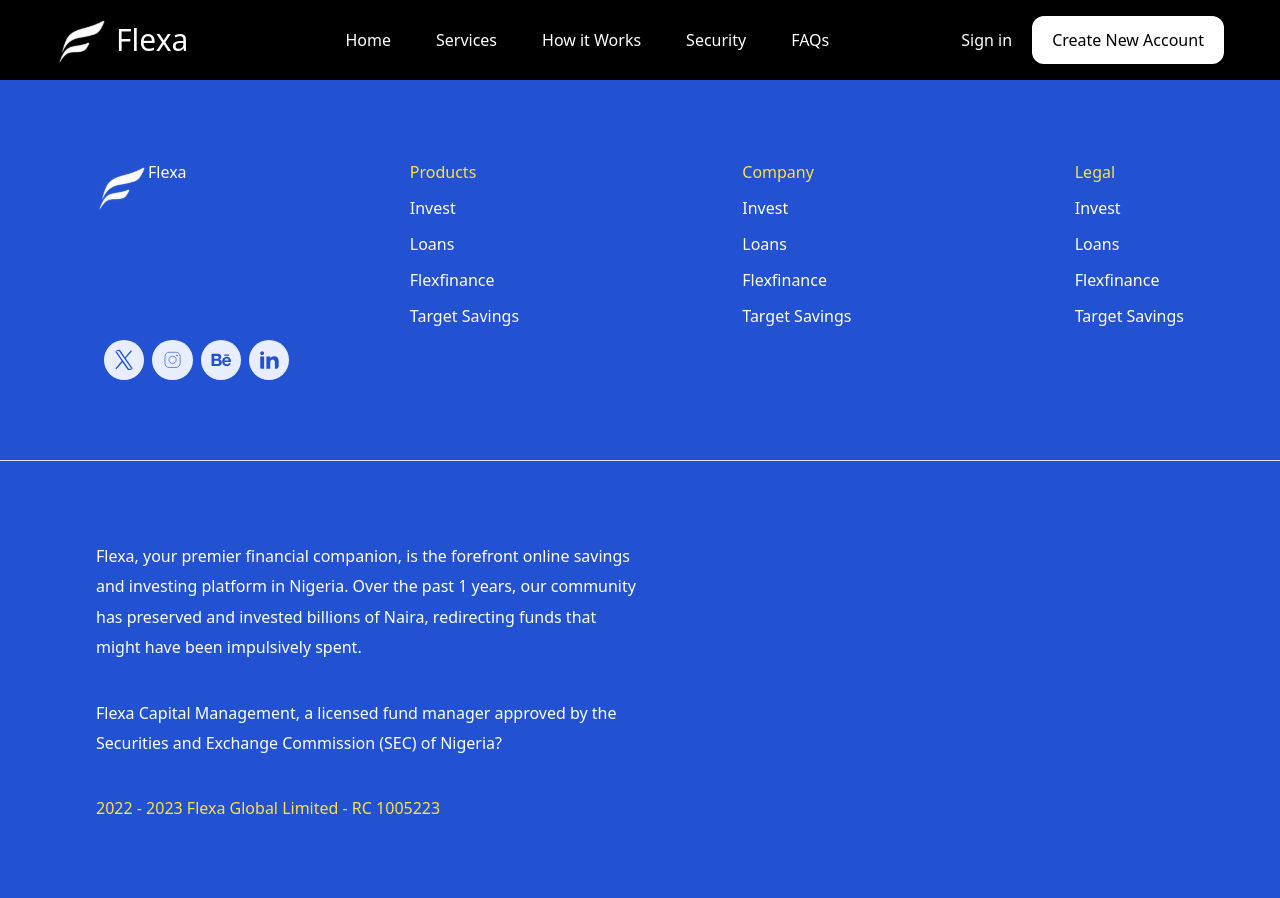
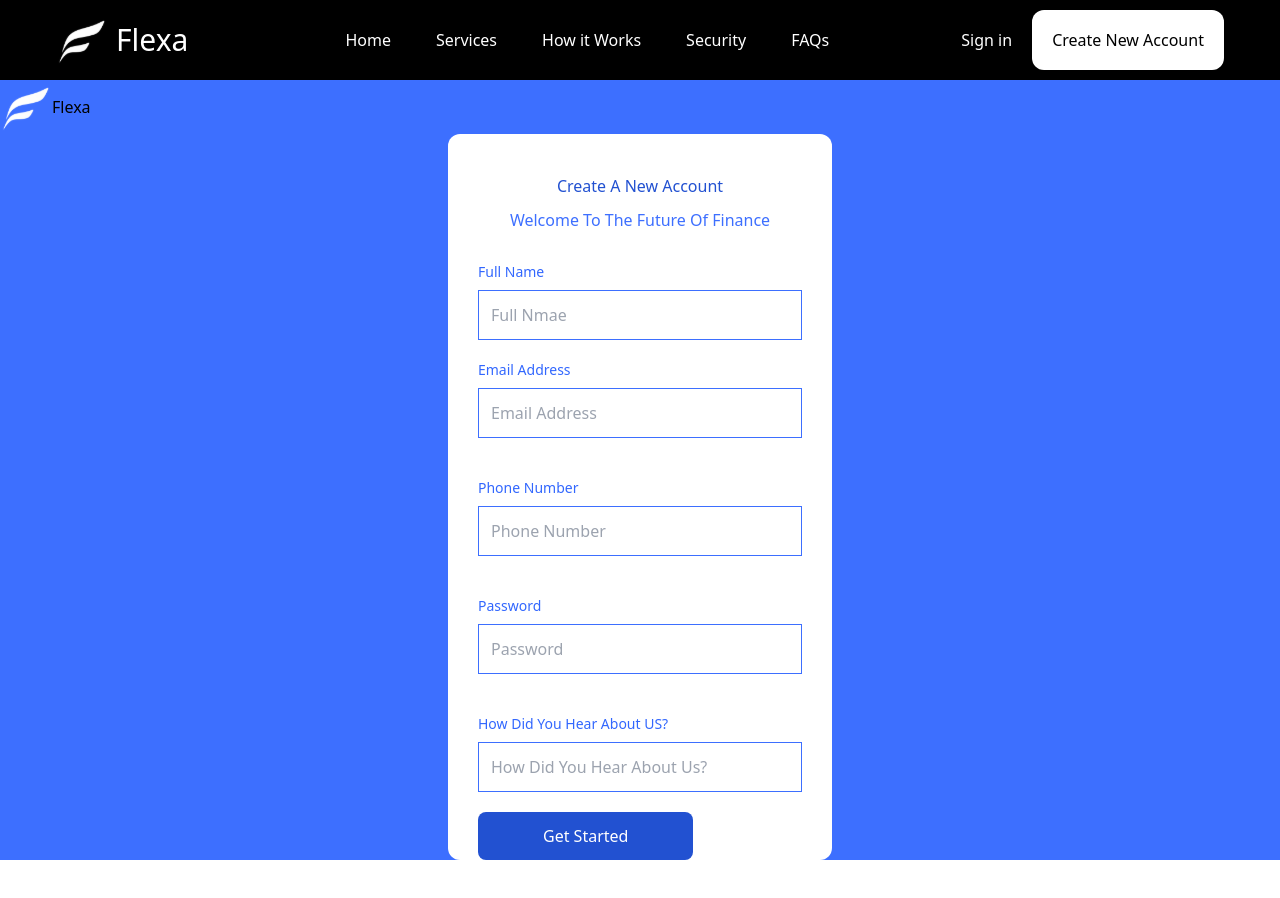
Before and after one commit to GbollySckoky/Flexa-, a React (Vite) app: page /create in a window 1280 px wide. Shown: the top 898 px of the page. After the commit the page ends 860 px from the top, so only its background shows below. Built offline with nearby package versions, Linux system fonts and the light colour scheme.

Commit message:
Flexa_Project

```diff
--- a/package.json
+++ b/package.json
@@ -12,6 +12,7 @@
   "dependencies": {
     "react": "^18.2.0",
     "react-dom": "^18.2.0",
+    "react-fast-marquee": "^1.6.2",
     "react-icons": "^4.12.0",
     "react-router": "^6.21.1",
     "react-router-dom": "^6.21.1"
--- a/src/App.jsx
+++ b/src/App.jsx
@@ -2,7 +2,8 @@ import React from "react";
 import Header from "./components/Header/Header";
 import { BrowserRouter, Route, Routes } from "react-router-dom";
 import Hero from "./components/Home/Hero";
-import Footer from "./components/Footer/Footer";
+// import Footer from "./components/Footer/Footer";
+import Signup from "./components/Signup/Signup";
 
 const App = () => {
   return (
@@ -11,8 +12,8 @@ const App = () => {
         <Header />
         <Routes>
           <Route path="/" element={<Hero />}/>
+          <Route path="/create" element={<Signup />}/>
         </Routes>
-        <Footer />
       </BrowserRouter>
     </React.Fragment>
   );
--- a/src/components/Footer/Footer.jsx
+++ b/src/components/Footer/Footer.jsx
@@ -9,9 +9,9 @@ const Footer = () => {
     <section className="bg-Blue text-white py-[80px]">
       <div id="container">
         <div className="flex justify-between">
-          <div className=" flex items-start ">
-            <img src={logo} alt="" />
-            <h1>Flexa</h1>
+          <div className=" flex items-start text-4xl">
+            <img src={logo} alt="logo" />
+            <h1 className="font-medium pl-4">Flexa</h1>
           </div>
           {/* PRODUCT */}
           <nav>
@@ -75,15 +75,31 @@ const Footer = () => {
 
         {/* MEDIAS */}
         <div className=" flex pb-[80px]">
-          <img src={twitter} alt="" className="bg-grey rounded-full p-2 ml-2 cursor-pointer" />
-          <img src={ig} alt="" className="bg-grey rounded-full p-2 ml-2 cursor-pointer" />
-          <img src={behance} alt="" className="bg-grey rounded-full p-2 ml-2 cursor-pointer" />
-          <img src={linkden} alt="" className="bg-grey rounded-full p-2 ml-2 cursor-pointer" />
+          <img
+            src={twitter}
+            alt=""
+            className="bg-grey rounded-full p-2 ml-2 cursor-pointer"
+          />
+          <img
+            src={ig}
+            alt=""
+            className="bg-grey rounded-full p-2 ml-2 cursor-pointer"
+          />
+          <img
+            src={behance}
+            alt=""
+            className="bg-grey rounded-full p-2 ml-2 cursor-pointer"
+          />
+          <img
+            src={linkden}
+            alt=""
+            className="bg-grey rounded-full p-2 ml-2 cursor-pointer"
+          />
         </div>
       </div>
       <hr />
       <div id="container" className="flex ">
-      <div  className="pt-[80px] w-[50%] leading-[1.9rem]">
+        <div className="pt-[80px] w-[50%] leading-[1.9rem]">
           <p className="pb-[35px]">
             Flexa, your premier financial companion, is the forefront online
             savings and investing platform in Nigeria. Over the past 1 years,
@@ -98,11 +114,8 @@ const Footer = () => {
             2022 - 2023 Flexa Global Limited - RC 1005223
           </p>
         </div>
-        <div>
-
-        </div>
+        <div></div>
       </div>
-
     </section>
   );
 };
--- a/src/components/Header/Header.jsx
+++ b/src/components/Header/Header.jsx
@@ -2,7 +2,8 @@ import svg from "../../assets/image 20.svg";
 import { Link } from "react-router-dom";
 const Header = () => {
   return (
-    <div className="flex justify-around items-center bg-dark py-[13px] text-white">
+    <div>
+      <main className="flex justify-around items-center bg-dark py-[13px] text-white">
         <div className="flex items-center">
           <img src={svg} alt="" />
           <h1 className="text-3xl font-medium pl-2">Flexa</h1>
@@ -40,10 +41,14 @@ const Header = () => {
           <Link className="px-5" to={"#"}>
             Sign in
           </Link>
-        <button className="px-5 bg-white text-dark py-[12px] rounded-xl">
+          <Link
+            to={"/create"}
+            className="px-5  bg-white text-dark py-[19px] rounded-xl"
+          >
             Create New Account
-        </button>
+          </Link>
         </div>
+      </main>
     </div>
   );
 };
--- a/src/components/Home/Display.jsx
+++ b/src/components/Home/Display.jsx
@@ -4,18 +4,23 @@ import ibm from "../../assets/Vector.svg";
 import spotify from "../../assets/ic_baseline-shopify.svg";
 import prime from "../../assets/image 22.svg";
 import pixi from "../../assets/image 23.svg";
+import Footer from "../../components/Footer/Footer"
 const Display = () => {
+
   return (
-    <section  className="media bg-white py-[25px]  mt-[50px]">
+    <>
+    <section  className="media bg-white flex">
       <div id="container" className="box flex justify-between">
-        <img src={master} alt="" />
-        <img src={visa} alt="" />
-        <img src={ibm} alt="" />
-        <img src={spotify} alt="" />
-        <img src={prime} alt="" />
-        <img src={pixi} alt="" />
+        <img src={master} alt="masterCard" />
+        <img src={visa} alt="visa" />
+        <img src={ibm} alt="ibm" />
+        <img src={spotify} alt="spotify" />
+        <img src={prime} alt="prime" />
+        <img src={pixi} alt="pixi" />
       </div>
     </section>
+    <Footer />
+    </>
   );
 };
 
--- a/src/components/Home/Features.jsx
+++ b/src/components/Home/Features.jsx
@@ -46,7 +46,7 @@ const Features = () => {
                 id="imgs"
                 className=" bg-lightBlue h-[470px] rounded-full w-[500px] mx-auto "
               >
-                <img className="w-[390px] m-auto" src={img8} alt="" />
+                <img className=" m-auto" src={img8} alt="" />
               </div>
             </div>
           </div>
@@ -87,7 +87,7 @@ const Features = () => {
                 id="imgs"
                 className=" bg-lightBlue h-[470px] rounded-full w-[500px] mx-auto "
               >
-                <img className="w-[240px] m-auto" src={rectangle} alt="" />
+                <img className="m-auto" src={rectangle} alt="" />
               </div>
             </div>
           </div>
@@ -126,9 +126,9 @@ const Features = () => {
               </div>
               <div
                 id="imgs"
-                className=" bg-lightBlue h-[470px] rounded-full w-[500px] mx-auto "
+                className=" bg-lightBlue h-[450px] rounded-full w-[470px] mx-auto "
               >
-                <img className="w-[340px] m-auto" src={image24} alt="" />
+                <img className="m-auto" src={image24} alt="" />
               </div>
             </div>
           </div>
--- /dev/null
+++ b/src/components/Signup/Signup.jsx
@@ -0,0 +1,74 @@
+import { Link } from "react-router-dom";
+import img from "../../assets/image 20.svg";
+import { useState } from "react";
+const Signup = () => {
+  const [] = useState({});
+
+  return (
+    <div>
+      <main className="bg-lightBlue">
+        <div>
+          <Link className="flex items-center" to={"/"}>
+            <img src={img} alt="" />
+            <h1>Flexa</h1>
+          </Link>
+        </div>
+        <section className="bg-white  w-[30%] m-auto rounded-xl">
+          <div className="text-center py-[30px] ">
+            <h5 className="py-[10px]  text-Blue">Create A New Account</h5>
+            <p className="text-lightBlue font-extralight">
+              Welcome To The Future Of Finance
+            </p>
+          </div>
+          {/* CREATE ACCOUNT */}
+          <form className="px-[30px]">
+            <div className="flex flex-col">
+              <label htmlFor="Full Name" className="text-lightblues font-thin pb-2 text-sm">
+                Full Name
+              </label>
+              <input type="text" placeholder="Full Nmae" className="p-3" />
+            </div>
+
+            <div className="flex flex-col py-[20px]">
+              <label htmlFor="Email" className="text-lightblues font-thin pb-2 text-sm">
+                Email Address
+              </label>
+              <input type="Email" placeholder="Email Address" className="p-3" />
+            </div>
+
+            <div className="flex flex-col py-[20px]">
+              <label htmlFor="Phone Number" className="text-lightblues font-thin pb-2 text-sm">
+                Phone Number
+              </label>
+              <input type="tel" placeholder="Phone Number" className="p-3" />
+            </div>
+
+            <div className="flex flex-col py-[20px]">
+              <label htmlFor="Password" className="text-lightblues font-thin pb-2 text-sm">
+                Password
+              </label>
+              <input type="Password" placeholder="Password" className="p-3" />
+            </div>
+
+            <div className="flex flex-col py-[20px]">
+              <label htmlFor="About Us" className="text-lightblues font-thin pb-2 text-sm">
+                How Did You Hear About US?
+              </label>
+              <input
+                type="text"
+                placeholder="How Did You Hear About Us?"
+                className="p-3"
+              />
+            </div>
+
+            <button className="bg-Blue text-white px-[65px] py-3 rounded-lg">
+              Get Started
+            </button>
+          </form>
+        </section>
+      </main>
+    </div>
+  );
+};
+
+export default Signup;
--- a/src/index.css
+++ b/src/index.css
@@ -22,28 +22,45 @@
 }
 .media{
     position: relative;
+    white-space: nowrap;
   }
-  .media:before{
-    position: absolute;
-    top: 0;
-    left: 0;
-    width: 25%;
-    height: 100%;
-    background-color: red;
-  }
-@keyframes bounce {
+@keyframes slide {
     from{
         transform: translateX(0);
     }
     to{
         transform: translateX(-100%);
     }
-
   }
-
   .box{
-    animation: bounce 5s infinite linear;
+    animation:5s slide infinite linear;
+  }
+  .box img{
+    padding: 0 30px;
   }
   .media:hover > .box{
     animation-play-state: paused;
   }
+  .media::before,
+  .media::after{
+    position: absolute;
+    top: 0;
+    width: 140px;
+    height: 100%;
+    content: "";
+    z-index: 2;
+  }
+
+  .media::before{
+    left: 0;
+    background:linear-gradient(to left, rgba(255,255,255 ,0), white);
+  }
+  .media::after{
+    right: 0;
+    background:linear-gradient(to rwhitet, rgba(255,255,255 ,0), white) ;
+  }
+   input{
+    border: 1px solid #3D6FFF;
+    /* border-color: brown; */
+    /* background-color: red; */
+  }
```
Also changed, not shown: 1 other file (tests, documents, lock files or other folders). Lines whose indentation alone changed are shown as unchanged.
